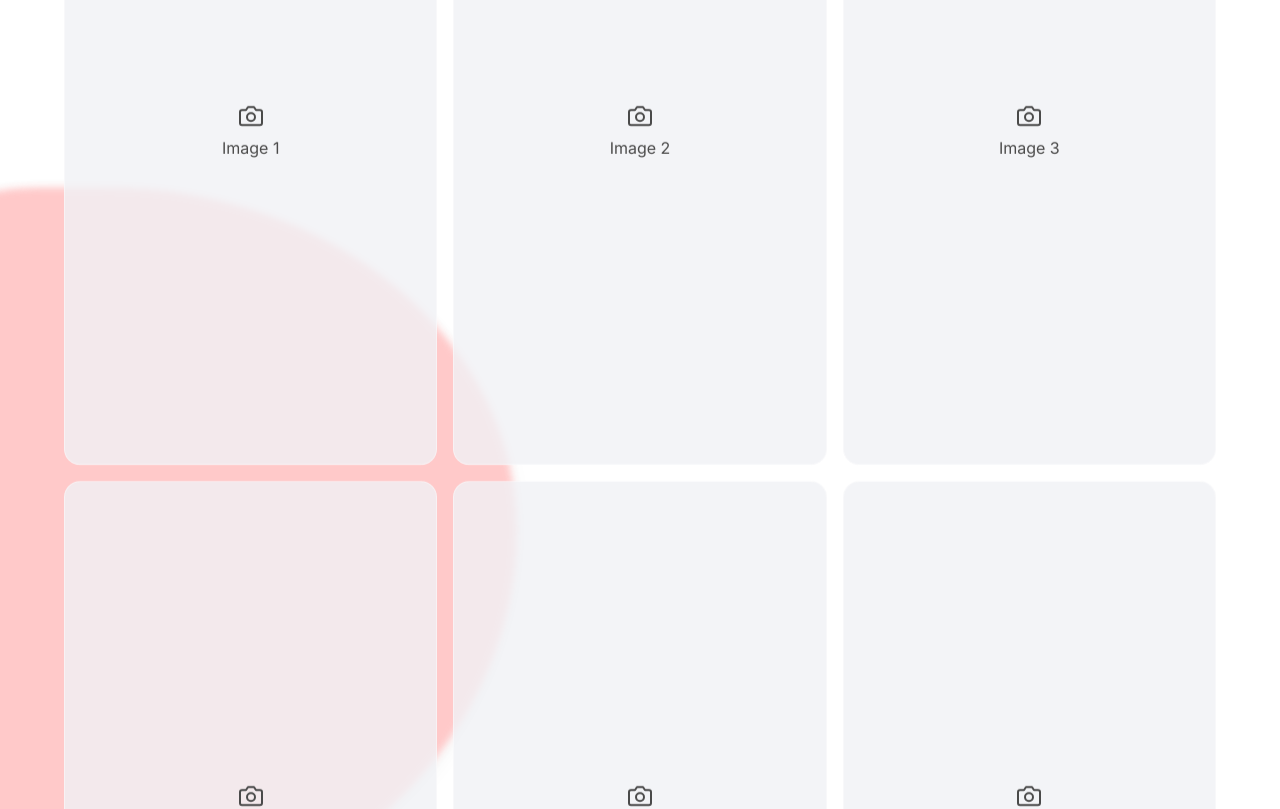
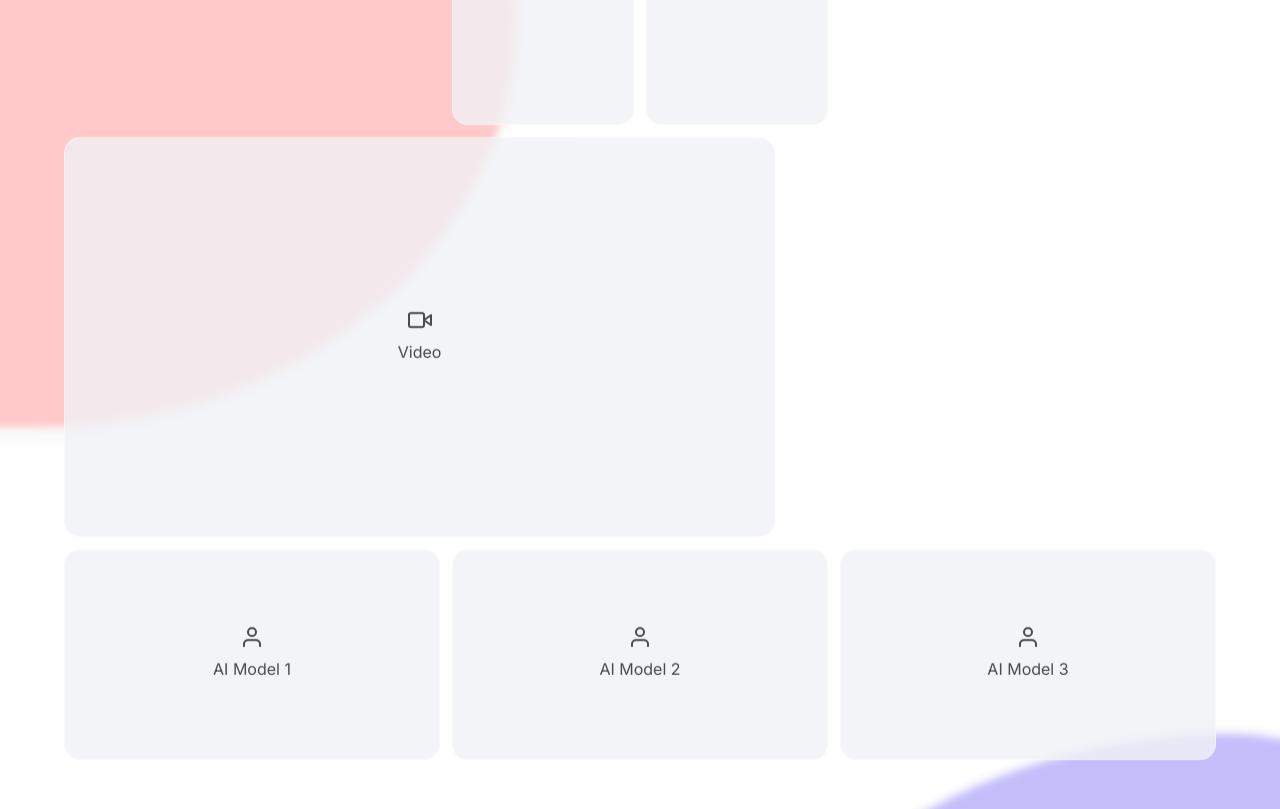
Before and after one commit to geeth-rp/pixlore-web, a React (Vite) app: page / in a window 1280 px wide. Shown: the part 2220-3029 px from the top of the page. Built offline with nearby package versions, Linux system fonts and the light colour scheme.

Commit message:
Change gallery to 3 items per row and center without resizing

```diff
--- a/src/components/BusinessWork.jsx
+++ b/src/components/BusinessWork.jsx
@@ -29,30 +29,29 @@ const BusinessWork = () => {
   return (
     <section ref={ref} className="scroll-reveal">
       <h2 style={styles.heading}>Business & Product</h2>
-      <div className="gallery-grid">
-        {/* ADD YOUR PHOTO HERE */}
+      <div className="gallery-grid-centered-3">
+        {/* ADD YOUR PHOTO HERE: Replace backgroundColor with backgroundImage url() */}
         <div className="aspect-portrait hover-scale" style={styles.imageSlot}><IconCamera /> Product 1</div>
         <div className="aspect-portrait hover-scale" style={styles.imageSlot}><IconCamera /> Product 2</div>
         <div className="aspect-portrait hover-scale" style={styles.imageSlot}><IconCamera /> Product 3</div>
-        <div className="aspect-portrait hover-scale" style={styles.imageSlot}><IconCamera /> Product 4</div>
-        <div className="aspect-portrait hover-scale" style={styles.imageSlot}><IconCamera /> Product 5</div>
-        <div className="aspect-portrait hover-scale" style={styles.imageSlot}><IconCamera /> Product 6</div>
+      </div>
 
-        {/* ADD YOUR VIDEO HERE */}
+      <div className="gallery-grid">
+        {/* ADD YOUR VIDEO HERE: Can replace this div with a <video> tag */}
         <div className="aspect-landscape hover-scale" style={{...styles.imageSlot, gridColumn: '1 / -1', maxHeight: '400px'}}>
-          <IconVideo /> Product Video
+          <IconVideo /> Video
         </div>
 
         {/* ADD PRODUCT MODEL IMAGE 1 */}
-        <div className="aspect-landscape hover-scale" style={styles.portraitSlot}>
+        <div className="aspect-landscape hover-scale" style={{...styles.portraitSlot, gridColumn: 'span 2'}}>
           <IconPackage /> Brand Setting 1
         </div>
         {/* ADD PRODUCT MODEL IMAGE 2 */}
-        <div className="aspect-landscape hover-scale" style={styles.portraitSlot}>
+        <div className="aspect-landscape hover-scale" style={{...styles.portraitSlot, gridColumn: 'span 2'}}>
           <IconPackage /> Brand Setting 2
         </div>
         {/* ADD PRODUCT MODEL IMAGE 3 */}
-        <div className="aspect-landscape hover-scale" style={styles.portraitSlot}>
+        <div className="aspect-landscape hover-scale" style={{...styles.portraitSlot, gridColumn: 'span 2'}}>
           <IconPackage /> Brand Setting 3
         </div>
       </div>
--- a/src/components/FashionWork.jsx
+++ b/src/components/FashionWork.jsx
@@ -28,30 +28,29 @@ const FashionWork = () => {
   return (
     <section ref={ref} className="scroll-reveal">
       <h2 style={styles.heading}>Fashion</h2>
-      <div className="gallery-grid">
+      <div className="gallery-grid-centered-3">
         {/* ADD YOUR PHOTO HERE: Replace backgroundColor with backgroundImage url() */}
         <div className="aspect-portrait hover-scale" style={styles.imageSlot}><IconCamera /> Image 1</div>
         <div className="aspect-portrait hover-scale" style={styles.imageSlot}><IconCamera /> Image 2</div>
         <div className="aspect-portrait hover-scale" style={styles.imageSlot}><IconCamera /> Image 3</div>
-        <div className="aspect-portrait hover-scale" style={styles.imageSlot}><IconCamera /> Image 4</div>
-        <div className="aspect-portrait hover-scale" style={styles.imageSlot}><IconCamera /> Image 5</div>
-        <div className="aspect-portrait hover-scale" style={styles.imageSlot}><IconCamera /> Image 6</div>
+      </div>
 
+      <div className="gallery-grid">
         {/* ADD YOUR VIDEO HERE: Can replace this div with a <video> tag */}
         <div className="aspect-landscape hover-scale" style={{...styles.imageSlot, gridColumn: '1 / -1', maxHeight: '400px'}}>
           <IconVideo /> Video
         </div>
 
         {/* ADD AI MODEL IMAGE 1 */}
-        <div className="aspect-landscape hover-scale" style={styles.portraitSlot}>
+        <div className="aspect-landscape hover-scale" style={{...styles.portraitSlot, gridColumn: 'span 2'}}>
           <IconUser /> AI Model 1
         </div>
         {/* ADD AI MODEL IMAGE 2 */}
-        <div className="aspect-landscape hover-scale" style={styles.portraitSlot}>
+        <div className="aspect-landscape hover-scale" style={{...styles.portraitSlot, gridColumn: 'span 2'}}>
           <IconUser /> AI Model 2
         </div>
         {/* ADD AI MODEL IMAGE 3 */}
-        <div className="aspect-landscape hover-scale" style={styles.portraitSlot}>
+        <div className="aspect-landscape hover-scale" style={{...styles.portraitSlot, gridColumn: 'span 2'}}>
           <IconUser /> AI Model 3
         </div>
       </div>
--- a/src/index.css
+++ b/src/index.css
@@ -316,8 +316,29 @@ button {
 
 @media (min-width: 768px) {
   .gallery-grid {
-    grid-template-columns: repeat(3, 1fr);
-    gap: 1rem;
+    grid-template-columns: repeat(6, 1fr);
+    gap: 0.75rem;
+  }
+}
+
+.gallery-grid-centered-3 {
+  display: grid;
+  grid-template-columns: repeat(2, 1fr);
+  gap: 0.5rem;
+  margin-bottom: 0.5rem; /* space before the main gallery grid */
+}
+
+@media (min-width: 768px) {
+  .gallery-grid-centered-3 {
+    grid-template-columns: repeat(12, 1fr);
+    gap: 0.75rem;
+    margin-bottom: 0.75rem;
+  }
+  .gallery-grid-centered-3 > * {
+    grid-column: span 2; /* 2 out of 12 = 1/6 width, exactly matching the 6-grid */
+  }
+  .gallery-grid-centered-3 > *:first-child {
+    grid-column-start: 4; /* Leaves 3 columns empty on the left (1, 2, 3) to center the 3 items */
   }
 }
 
```
